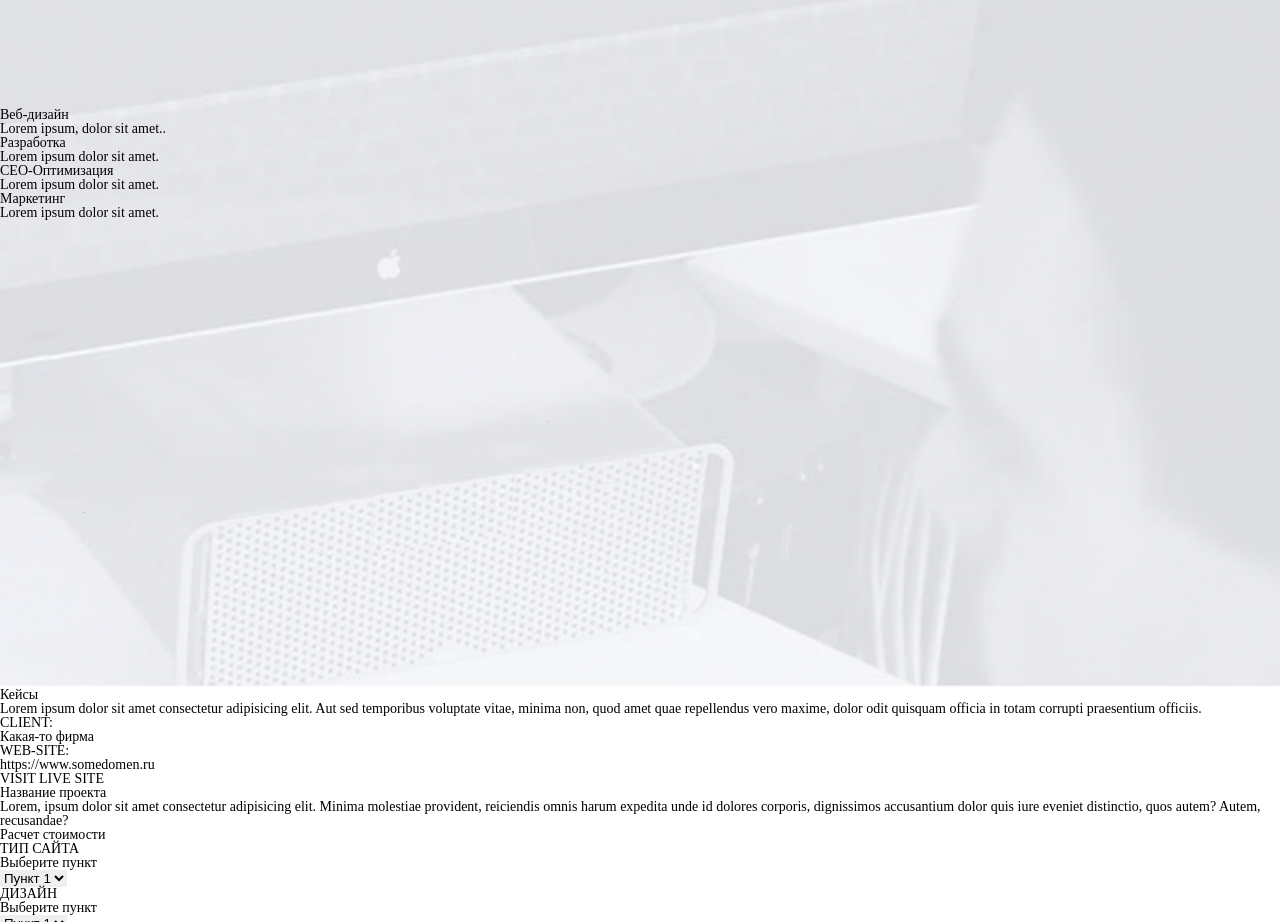
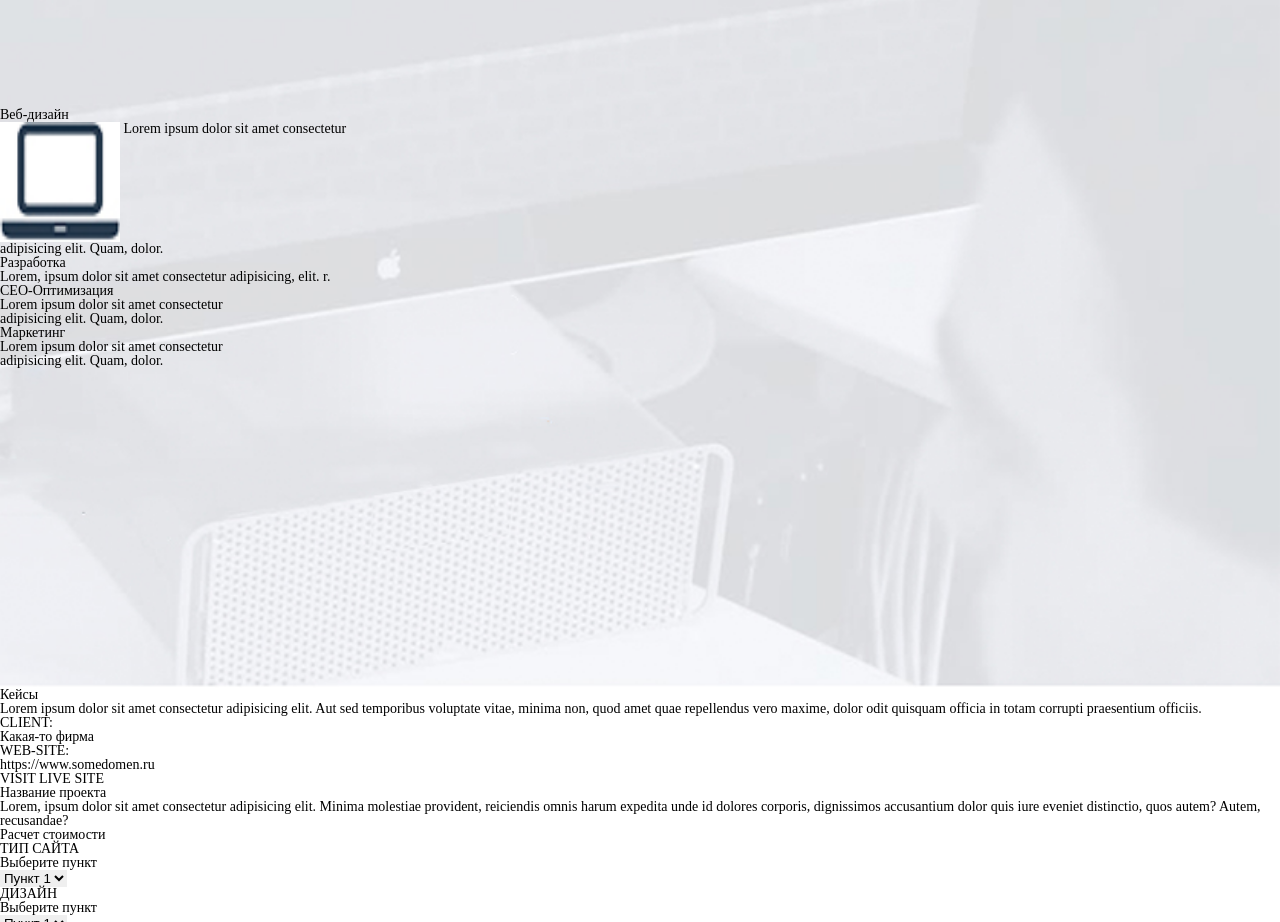
Before and after one commit to Elrick-from-Malnibone/Elrick-from-Malnibone.github.io, a plain HTML site: page src/index.html in a window 1280 px wide. Shown: the part 1920-2842 px from the top of the page. Drawn offline with Linux system fonts and the light colour scheme; files whose address does not match are found by name.

Commit message:
Add files via upload

```diff
--- a/src/index.html
+++ b/src/index.html
@@ -59,25 +59,35 @@
 
     	<h2>ЧТО Я УМЕЮ</h2>
 
+
     	<h4>Веб-дизайн</h4>
+    	<p><img src="../img/note.jpg" alt="Картинка 1" width="120px" height="120px" class="leftimg">
+    	Lorem ipsum dolor sit amet consectetur<br> adipisicing elit. Quam, dolor.</p>
 
-    	<p>Lorem ipsum, dolor sit amet..</p>
 
-    	<h4>Разработка</h4>
+        <h4>Разработка</h4>
 
-    	<p>Lorem ipsum dolor sit amet.</p>
+    	<p>Lorem, ipsum dolor sit amet consectetur adipisicing, elit. r.</p>
 
-    	<h4>СЕО-Оптимизация</h4>
 
-    	<p>Lorem ipsum dolor sit amet.</p>
+        <h4>СЕО-Оптимизация</h4>
+        <p>Lorem ipsum dolor sit amet consectetur<br> adipisicing elit. Quam, dolor.</p>
 
-    	<h4>Маркетинг</h4>
 
-    	<p>Lorem ipsum dolor sit amet.</p></div>
+        <h4>Маркетинг</h4>
+        <p>Lorem ipsum dolor sit amet consectetur<br> adipisicing elit. Quam, dolor.</p>
+
+
+
+
+        </div>
 
 
 
     </div>
+
+
+
 
 
 
```
